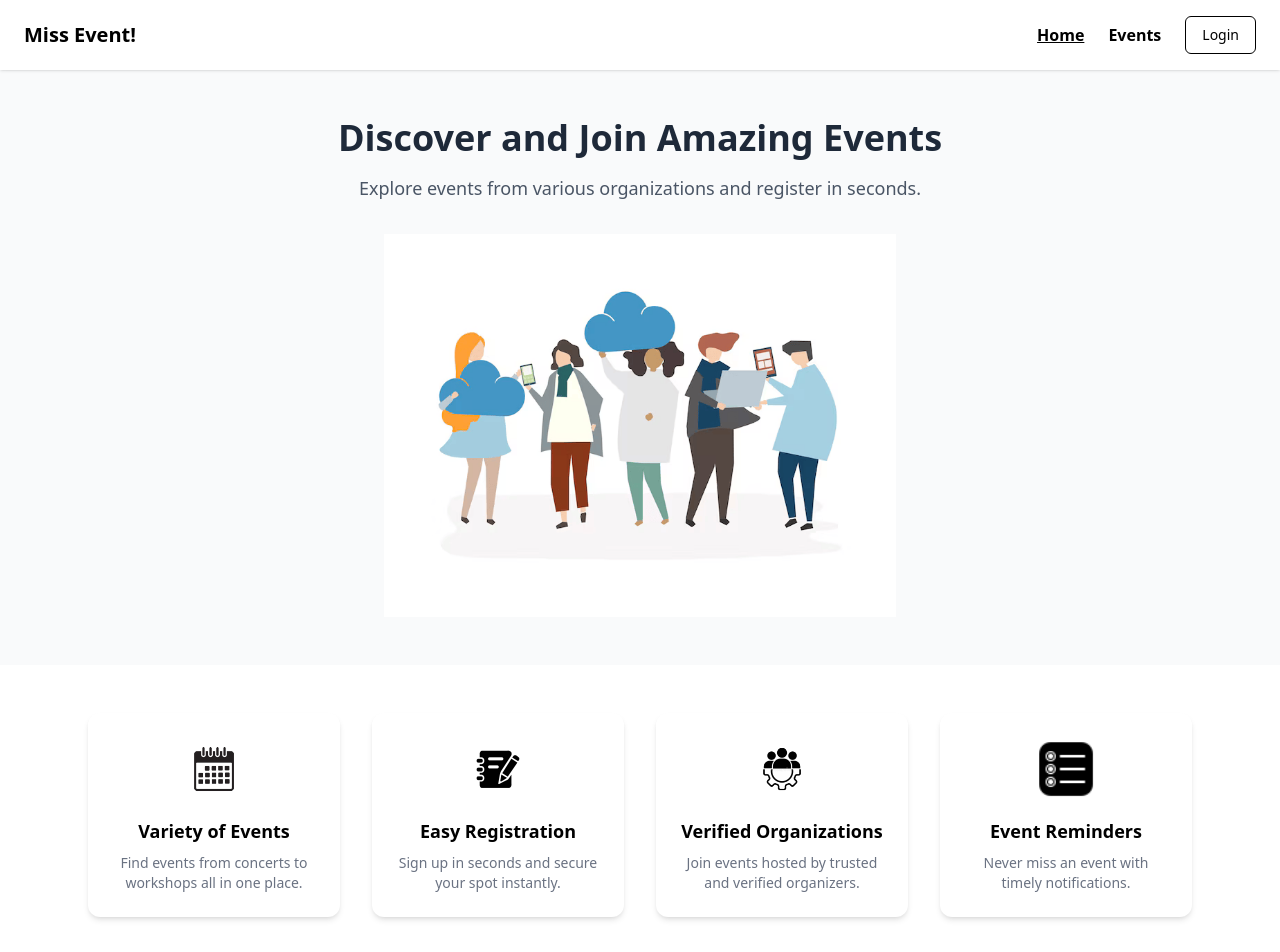
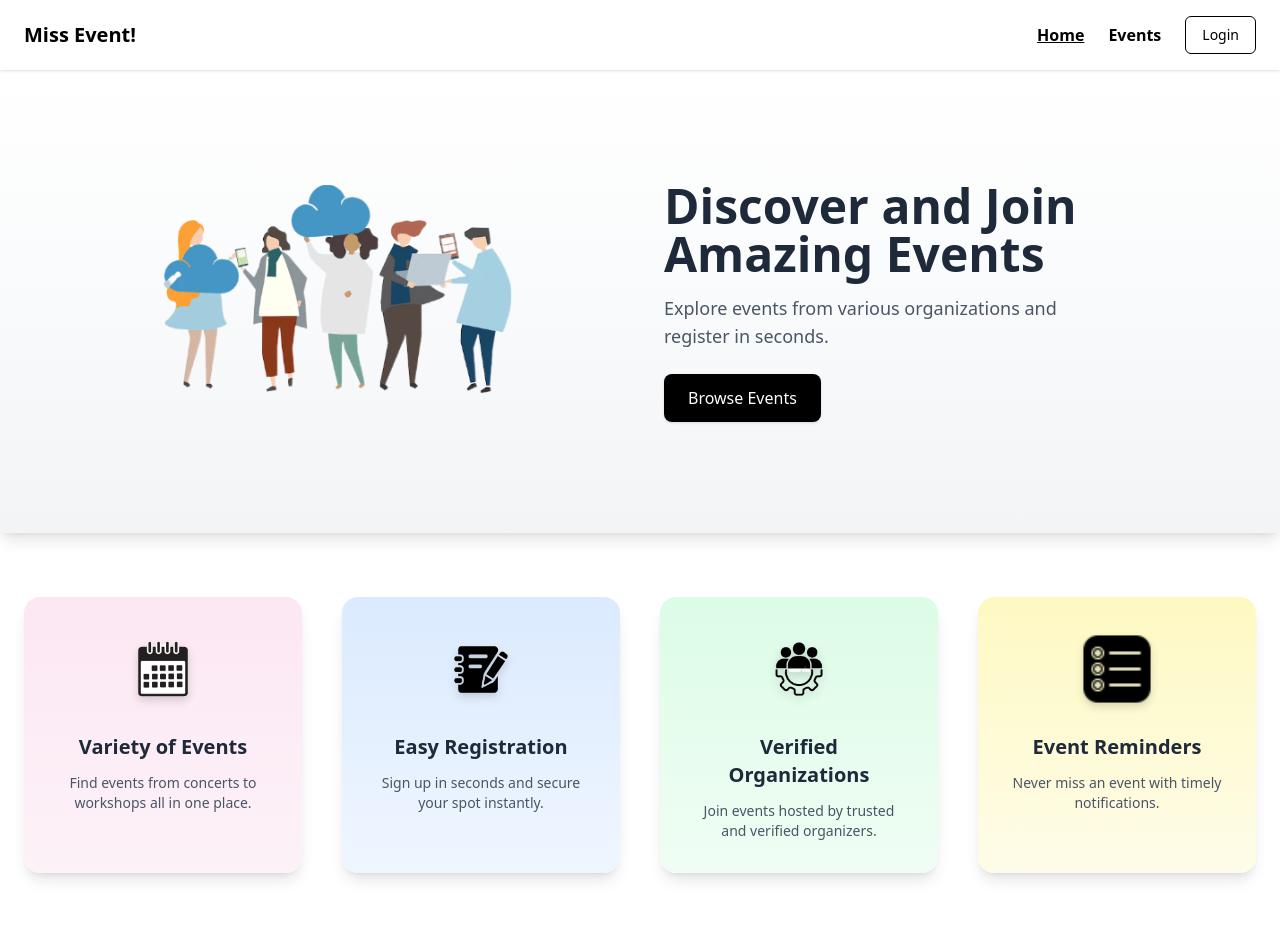
Before and after one commit to MD-Tanvir-Uddin-Alif/Miss-Event-, a React (Vite) app in the folder frontend/Miss Event/: page / in a window 1280 px wide. Shown: the top 952 px of the page. Built offline with nearby package versions, Linux system fonts and the light colour scheme.

Commit message:
home page design fixed

```diff
--- a/frontend/Miss Event/src/assets/components/Home.jsx
+++ b/frontend/Miss Event/src/assets/components/Home.jsx
@@ -3,46 +3,72 @@ import React from 'react';
 const Home = () => {
   return (
     <div className="font-sans">
-      {/* Hero Section */}
-      <section className="bg-gray-50 py-12 px-6 text-center">
-        <h1 className="text-4xl font-bold text-gray-800 mb-4">
-          Discover and Join Amazing Events
-        </h1>
-        <p className="text-lg text-gray-600 max-w-2xl mx-auto">
-          Explore events from various organizations and register in seconds.
-        </p>
-        <img
-          src="/images/home.png"
-          alt="Event Illustration"
-          className="mt-8 max-w-lg mx-auto"
-        />
+      <section className="bg-gradient-to-b from-white via-gray-50 to-gray-100 text-gray-800 py-16 px-6 shadow-lg">
+        <div className="max-w-6xl mx-auto flex flex-col md:flex-row items-center gap-12">
+
+          <div className="flex-1 flex justify-center">
+            <img
+              src="/images/home.png"
+              alt="Event Illustration"
+              className="max-w-md w-full"
+            />
+          </div>
+
+          <div className="flex-1 text-center md:text-left">
+            <h1 className="text-5xl font-extrabold mb-4 animate-fadeIn">
+              Discover and Join Amazing Events
+            </h1>
+            <p className="text-lg text-gray-600 max-w-md mb-6 animate-fadeIn delay-200">
+              Explore events from various organizations and register in seconds.
+            </p>
+            <button className="px-6 py-3 bg-black text-white rounded-lg shadow">
+              Browse Events
+            </button>
+          </div>
+        </div>
       </section>
 
-      {/* Feature Cards */}
-      <section className="py-12 px-6 grid grid-cols-1 sm:grid-cols-2 lg:grid-cols-4 gap-8 max-w-6xl mx-auto">
-        <div className="bg-white shadow-md rounded-xl p-6 text-center hover:shadow-lg transition">
-          <img src="/images/event-fotor-bg-removed.png" alt="Variety" className="w-16 mx-auto mb-4" />
-          <h3 className="text-lg font-semibold">Variety of Events</h3>
-          <p className="text-gray-500 text-sm mt-2">Find events from concerts to workshops all in one place.</p>
-        </div>
 
-        <div className="bg-white shadow-md rounded-xl p-6 text-center hover:shadow-lg transition">
-          <img src="/images/registration-1.png" alt="Easy Registration" className="w-16 mx-auto mb-4" />
-          <h3 className="text-lg font-semibold">Easy Registration</h3>
-          <p className="text-gray-500 text-sm mt-2">Sign up in seconds and secure your spot instantly.</p>
-        </div>
-
-        <div className="bg-white shadow-md rounded-xl p-6 text-center hover:shadow-lg transition">
-          <img src="/images/organization.png" alt="Verified Organizations" className="w-16 mx-auto mb-4" />
-          <h3 className="text-lg font-semibold">Verified Organizations</h3>
-          <p className="text-gray-500 text-sm mt-2">Join events hosted by trusted and verified organizers.</p>
-        </div>
-
-        <div className="bg-white shadow-md rounded-xl p-6 text-center hover:shadow-lg transition">
-          <img src="/images/icons8-reminders-50.png" alt="Reminders" className="w-16 mx-auto mb-4" />
-          <h3 className="text-lg font-semibold">Event Reminders</h3>
-          <p className="text-gray-500 text-sm mt-2">Never miss an event with timely notifications.</p>
-        </div>
+      <section className="py-16 px-6 grid grid-cols-1 sm:grid-cols-2 lg:grid-cols-4 gap-10 max-w-7xl mx-auto">
+        {[
+          {
+            img: "/images/event-fotor-bg-removed.png",
+            title: "Variety of Events",
+            text: "Find events from concerts to workshops all in one place.",
+            color: "from-pink-100 to-pink-50"
+          },
+          {
+            img: "/images/registration-1.png",
+            title: "Easy Registration",
+            text: "Sign up in seconds and secure your spot instantly.",
+            color: "from-blue-100 to-blue-50"
+          },
+          {
+            img: "/images/organization.png",
+            title: "Verified Organizations",
+            text: "Join events hosted by trusted and verified organizers.",
+            color: "from-green-100 to-green-50"
+          },
+          {
+            img: "/images/icons8-reminders-50.png",
+            title: "Event Reminders",
+            text: "Never miss an event with timely notifications.",
+            color: "from-yellow-100 to-yellow-50"
+          }
+        ].map((feature, idx) => (
+          <div
+            key={idx}
+            className={`bg-gradient-to-b ${feature.color} shadow-lg rounded-2xl p-8 text-center hover:scale-105 hover:shadow-2xl transition-transform duration-300`}
+          >
+            <img
+              src={feature.img}
+              alt={feature.title}
+              className="w-20 mx-auto mb-6 drop-shadow-lg"
+            />
+            <h3 className="text-xl font-bold text-gray-800">{feature.title}</h3>
+            <p className="text-gray-600 text-sm mt-3">{feature.text}</p>
+          </div>
+        ))}
       </section>
     </div>
   );
```
Also changed, not shown: frontend/Miss Event/public/images/home.png.
